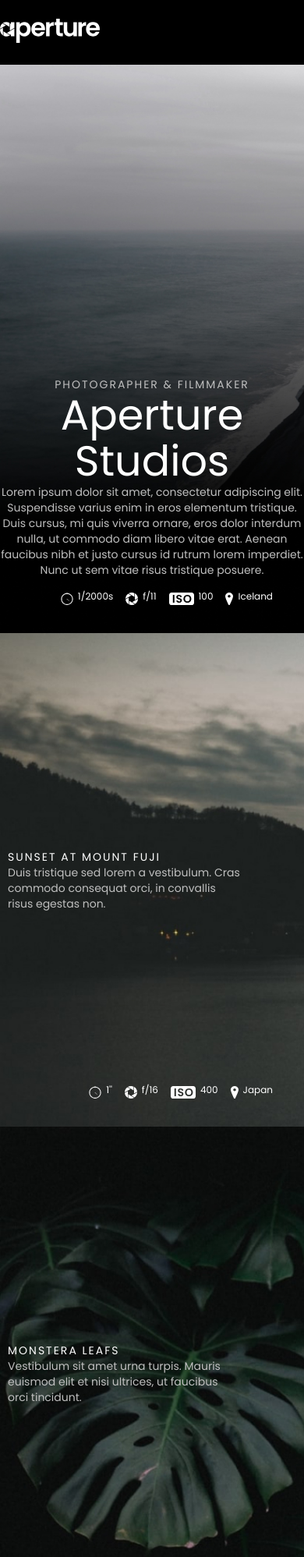
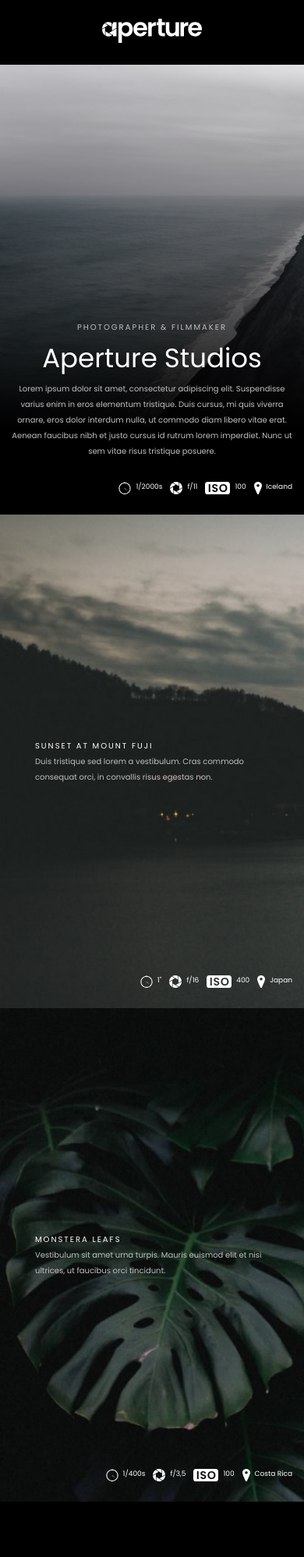
Before and after one commit to PainKiller354/aperture, a plain HTML site: page index.html in a window 390 px wide. Shown: the top 1997 px of the page at 78% size. Drawn offline with Linux system fonts and the light colour scheme.

Commit message:
Some changes in media-queries.css

```diff
--- a/css/media-queries.css
+++ b/css/media-queries.css
@@ -1,58 +1,122 @@
 @media only screen and (max-width: 1250px) {
-    .d-flex{
+    .d-flex {
         justify-content: space-around;
     }
 }
+
 @media only screen and (max-width: 767px) {
-    .d-flex{
+    .main_banner {
+        height: 60vh;
+    }
+
+    .d-flex {
         flex-wrap: wrap;
     }
+
     .clients_banner a {
         margin: 10px 35px;
     }
-    .photo_banner{
+
+    .photo_banner {
+        padding-right: px;
+    }
+
+    .photo_banner2 {
         padding-right: 20px;
     }
-    .photo_banner2{
-        padding-right: 20px;
-    }
-    .photo_banner3{
+
+    .photo_banner3 {
         padding-right: 20px;
     }
 }
+
 @media only screen and (max-width: 650px) {
-    header nav ul{
+    header .container {
+        justify-content: center;
+    }
+
+    header nav ul {
         display: none;
     }
 }
+
 @media only screen and (max-width: 594px) {
-    .clients_banner p{
+    .clients_banner p {
         padding: 0 10px 82px 10px;
     }
+
     .clients_banner a {
         margin: 10px 15px;
     }
 }
+
 @media only screen and (max-width: 420px) {
-    .photo_banner{
-        justify-content: left;
-        padding-left: 10px;
+    .components {
+        right: 15px;
+        bottom: 30px;
     }
-    .photo_banner2{
-        justify-content: left;
-        padding-left: 10px;
+    .components li {
+        margin-left: 10px;
+        font-size: 9px;
     }
-    .photo_banner3{
-        justify-content: left;
-        padding-left: 10px;
+    .main_banner h3 {
+        font-size: 10px;
+    }
+    .main_banner h1 {
+        font-size: 34px;
+    }
+    .main_banner p {
+        font-size: 10px;
+        padding: 0 10px;
+    }
+    .photo_banner {
+        justify-content: center;
+        padding: 0 30px;
+    }
+    .photo_banner h3 {
+        font-size: 10px;
+    }
+    .photo_banner p {
+        font-size: 10px;
+    }
+    .photo_banner2 {
+        justify-content: center;
+        padding: 0 30px;
+    }
+    .photo_banner2 h3 {
+        font-size: 10px;
+    }
+    .photo_banner2 p {
+        font-size: 10px;
+    }
+    .clients_banner h3{
+        font-size: 30px;
+    }
+    .clients_banner p{
+        font-size: 14px;
+    }
+    .photo_banner3 {
+        justify-content: center;
+        padding: 0 30px;
+    }
+    .photo_banner3 h3 {
+        font-size: 10px;
+    }
+    .photo_banner3 p {
+        font-size: 10px;
+    }
+    .contact_banner h3{
+        font-size: 30px;
+    }
+    .contact_banner p{
+        font-size: 14px;
+    }
+    .contact_banner a{
+        font-size: 14px;
     }
 }
 @media only screen and (max-width: 360px) {
-    .components{
-        right: 15px;
-        bottom: 30px;
-    }
-    .components li{
-        margin-left: 10px;
+    .main_banner {
+        height: 70vh;
     }
 }
--- a/css/style.css
+++ b/css/style.css
@@ -141,11 +141,11 @@ header nav ul li:last-of-type a{
     display: flex;
     justify-content: right;
     align-items: center;
-    padding-right: 62px;
+    padding-right: 60px;
     position: relative;
 }
 .photo_banner .photo_text_container{
-    max-width: 298px;
+    max-width: 300px;
     margin: inherit;
 }
 .photo_banner h3{
@@ -174,11 +174,11 @@ header nav ul li:last-of-type a{
     display: flex;
     justify-content: right;
     align-items: center;
-    padding-right: 87px;
+    padding-right: 60px;
     position: relative;
 }
 .photo_banner2 .photo_text_container2{
-    max-width: 273px;
+    max-width: 300px;
     margin: inherit;
 }
 .photo_banner2 h3{
@@ -243,11 +243,11 @@ header nav ul li:last-of-type a{
     display: flex;
     justify-content: right;
     align-items: center;
-    padding-right: 106px;
+    padding-right: 60px;
     position: relative;
 }
 .photo_banner3 .photo_text_container3{
-    max-width: 241px;
+    max-width: 300px;
     margin: inherit;
 }
 .photo_banner3 h3{
--- a/index.html
+++ b/index.html
@@ -16,7 +16,7 @@
 <body>
 <header>
     <div class="container">
-        <a href="#" class="logo">
+        <a href="#" target="_blank" class="logo">
             <img src="images/logo.svg" alt="logo">
         </a>
         <nav>
```
